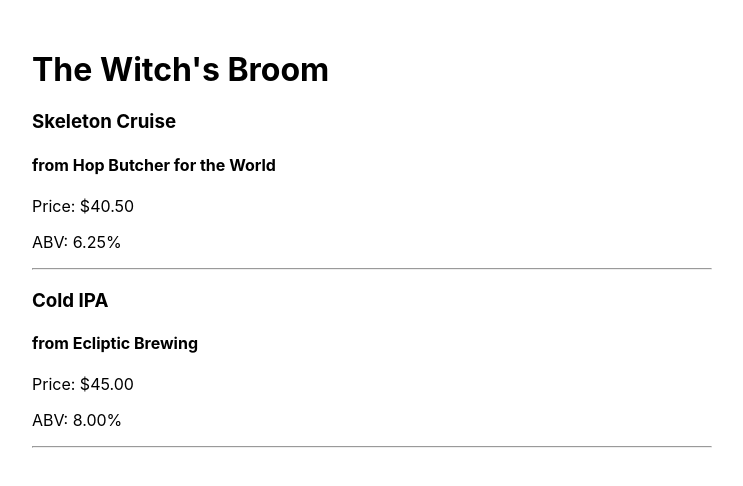
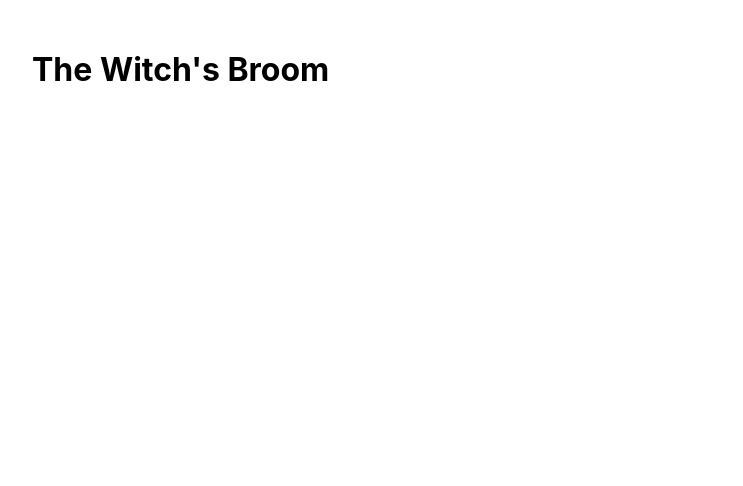
Before and after one commit to MicahOlson/witch-broom, a React (Create React App) app: page / in a window 1280 px wide. Shown: the top 486 px of the page, without its empty margins (268-1011 px from the left). Built offline with nearby package versions, Linux system fonts and the light colour scheme.

Commit message:
Add KegControl to manage state

```diff
--- a/src/components/App.js
+++ b/src/components/App.js
@@ -1,12 +1,12 @@
 import React from 'react';
 import Header from './Header';
-import KegList from './KegList';
+import KegControl from './KegControl';
 
 function App() {
   return (
     <>
       <Header />
-      <KegList />
+      <KegControl />
     </>
   );
 }
--- /dev/null
+++ b/src/components/KegControl.js
@@ -0,0 +1,21 @@
+import React from 'react';
+import NewKegForm from './NewKegForm';
+import KegList from './KegList';
+
+class KegControl extends React.Component {
+  constructor(props) {
+    super(props);
+    this.state = {
+      formVisibleOnPage: false
+    };
+  }
+
+  render() {
+    return (
+      <>
+      </>
+    );
+  }
+}
+
+export default KegControl;
```
